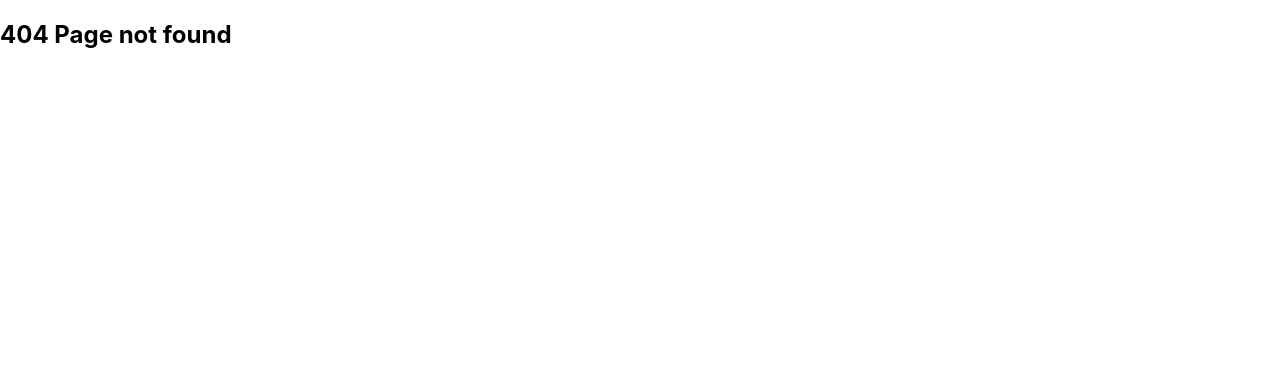
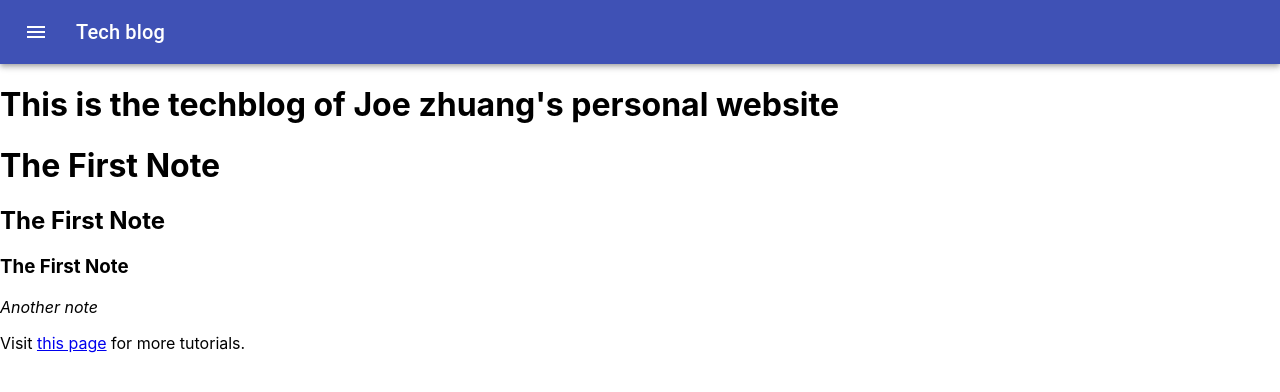
Before and after one commit to 1231joe1231/Personal-Website, a React (Create React App) app in the folder frontend/: page /techblog in a window 1280 px wide. Before the commit this address had no page. Shown: the top 392 px of the page. Built offline with nearby package versions, Linux system fonts and the light colour scheme.

Commit message:
Add tech blog page

```diff
--- a/frontend/package.json
+++ b/frontend/package.json
@@ -8,12 +8,13 @@
     "pdfmake": "^0.2.2",
     "react": "^17.0.2",
     "react-dom": "^17.0.2",
+    "react-markdown": "^8.0.4",
     "react-router-dom": "^5.3.0",
     "react-scripts": "4.0.3",
     "sudoku-dlx": "^1.0.0"
   },
   "scripts": {
-    "start": "react-scripts start",
+    "start": "react-scripts --openssl-legacy-provider start",
     "build": "BUILD_PATH='./dist' react-scripts --openssl-legacy-provider build",
     "eject": "react-scripts eject",
     "lint": "eslint src/*.js src/*.jsx"
--- a/frontend/src/App.jsx
+++ b/frontend/src/App.jsx
@@ -4,6 +4,7 @@ import Sudoku from "./Sudoku/Sudoku";
 import CoverLetter from "./CoverLetterGenerator";
 import PageNotFound from "./NotFound";
 import Home from "./Home";
+import TechBlog from "./TechBlog";
 
 export default function App() {
   return (
@@ -11,6 +12,9 @@ export default function App() {
       <Switch>
         <Route exact path="/">
           <Home />
+        </Route>
+        <Route exact path="/techblog">
+          <TechBlog />
         </Route>
         <Route path="/sudoku">
           <Sudoku />
--- a/frontend/src/Component/AppBar.jsx
+++ b/frontend/src/Component/AppBar.jsx
@@ -76,6 +76,12 @@ export default function ButtonAppBar(props) {
             </ListItemIcon>
             <ListItemText primary="Home" />
           </ListItem>
+          <ListItem button component={Link} href="/techblog" underline="none">
+            <ListItemIcon>
+              <HomeIcon />
+            </ListItemIcon>
+            <ListItemText primary="Tech blog" />
+          </ListItem>
           <ListItem button component={Link} href="/sudoku" underline="none">
             <ListItemIcon>
               <ToysIcon />
--- /dev/null
+++ b/frontend/src/TechBlog/index.jsx
@@ -0,0 +1,16 @@
+import AppBar from "../Component/AppBar"
+import ReactMarkdown from 'react-markdown'
+
+export default function TechBlog() {
+    return (
+        <div>
+            <AppBar title="Tech blog"/>
+            <h1>This is the techblog of Joe zhuang's personal website</h1>
+            <ReactMarkdown># The First Note</ReactMarkdown>
+            <ReactMarkdown>## The First Note</ReactMarkdown>
+            <ReactMarkdown>### The First Note</ReactMarkdown>
+            <ReactMarkdown>_Another note_</ReactMarkdown>
+            <ReactMarkdown>Visit [this page](https://www.digitalocean.com/community/tutorials) for more tutorials.</ReactMarkdown>
+        </div>
+    )
+}
```
Also changed, not shown: 1 other file (tests, documents, lock files or other folders).
